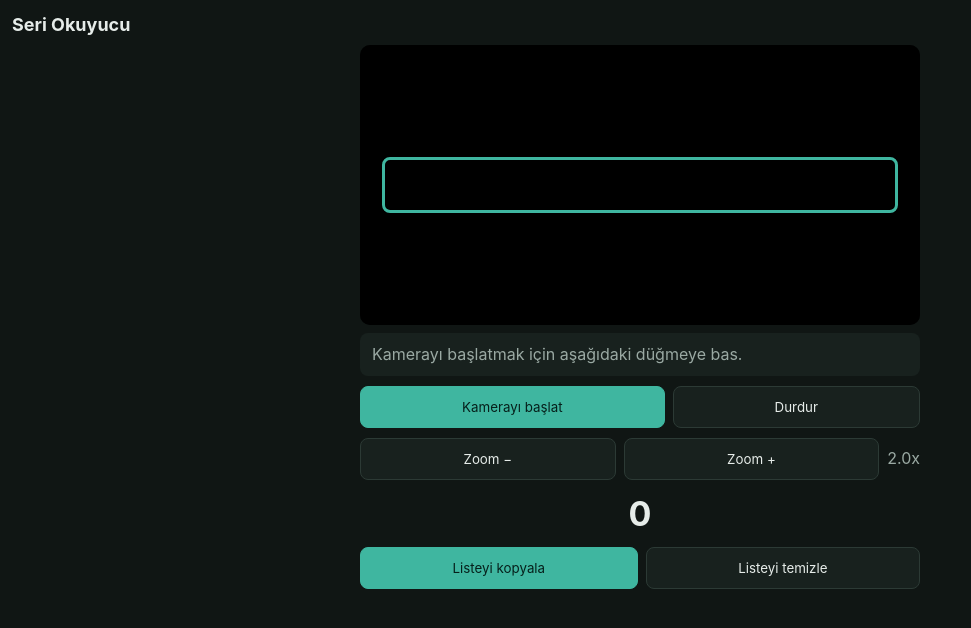
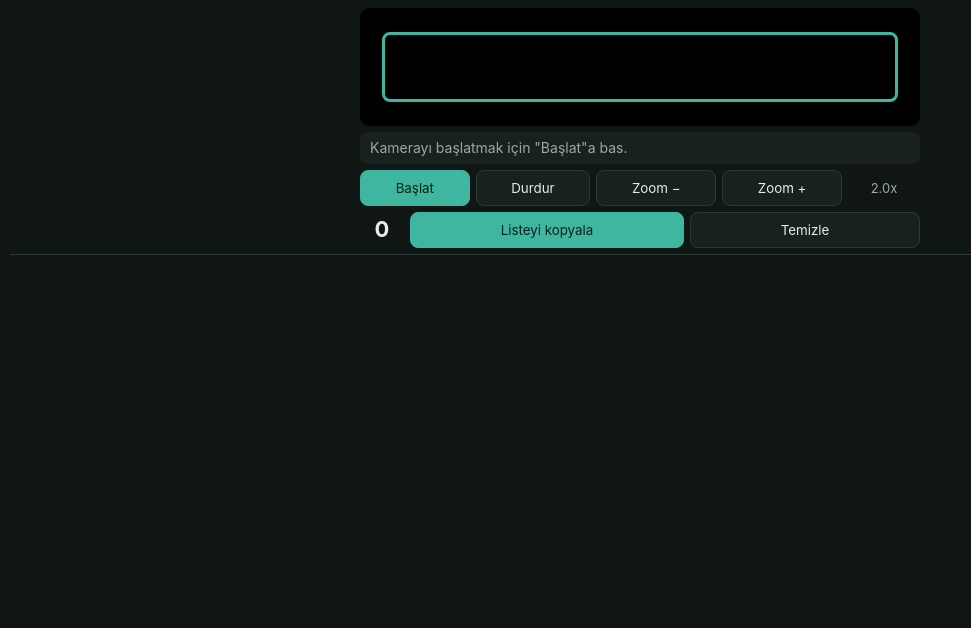
Before and after one commit to burock35/okuyucu, a plain HTML site: page index.html in a window 1280 px wide. Shown: the whole page, without its empty margins (0-971 px from the left). Drawn offline with Linux system fonts and the light colour scheme.

Commit message:
Add files via upload

```diff
--- a/index.html
+++ b/index.html
@@ -7,32 +7,32 @@
 <style>
 :root{--bg:#101614;--surface:#18211e;--ink:#e6ece9;--muted:#9aa9a3;--line:#2c3a35;--accent:#3fb6a0;--ok:#62c88a;--warn:#e0b04a}
 *{box-sizing:border-box}
-body{margin:0;background:var(--bg);color:var(--ink);font:16px/1.4 -apple-system,BlinkMacSystemFont,'Segoe UI',sans-serif;padding:max(12px,env(safe-area-inset-top)) max(12px,env(safe-area-inset-right)) max(12px,env(safe-area-inset-bottom)) max(12px,env(safe-area-inset-left))}
-h1{font-size:18px;margin:0 0 8px}
-.cam{position:relative;background:#000;border-radius:10px;overflow:hidden;max-width:560px;margin:0 auto}
-video{display:block;width:100%;transform-origin:50% 50%}
-.frame{position:absolute;left:4%;right:4%;top:40%;bottom:40%;border:3px solid var(--accent);border-radius:8px;box-shadow:0 0 0 999px rgba(0,0,0,.5);pointer-events:none}
+body{margin:0;background:var(--bg);color:var(--ink);font:16px/1.4 -apple-system,BlinkMacSystemFont,'Segoe UI',sans-serif;padding:0 max(10px,env(safe-area-inset-right)) max(12px,env(safe-area-inset-bottom)) max(10px,env(safe-area-inset-left))}
+#top{position:sticky;top:0;z-index:5;background:var(--bg);padding:max(8px,env(safe-area-inset-top)) 0 6px;border-bottom:1px solid var(--line)}
+.cam{position:relative;background:#000;border-radius:10px;overflow:hidden;max-width:560px;margin:0 auto;height:118px}
+video{position:absolute;inset:0;width:100%;height:100%;object-fit:cover;transform-origin:50% 50%}
+.frame{position:absolute;left:4%;right:4%;top:20%;bottom:20%;border:3px solid var(--accent);border-radius:8px;box-shadow:0 0 0 999px rgba(0,0,0,.5);pointer-events:none}
 .frame.hit{border-color:var(--ok)}
-.row{display:flex;gap:8px;flex-wrap:wrap;margin:10px 0;max-width:560px;margin-inline:auto}
-button{font:600 16px inherit;font-family:inherit;border:1px solid var(--line);background:var(--surface);color:var(--ink);padding:12px 16px;border-radius:8px;flex:1 1 auto}
+.row{display:flex;gap:6px;align-items:center;margin:6px auto 0;max-width:560px}
+button{font:600 14px inherit;font-family:inherit;border:1px solid var(--line);background:var(--surface);color:var(--ink);padding:9px 10px;border-radius:8px;flex:1 1 auto}
 button.primary{background:var(--accent);color:#06201b;border-color:var(--accent)}
-#msg{max-width:560px;margin:8px auto;padding:10px 12px;border-radius:8px;background:var(--surface);color:var(--muted)}
+#msg{max-width:560px;margin:6px auto 0;padding:6px 10px;border-radius:8px;background:var(--surface);color:var(--muted);font-size:14px}
 #msg.ok{color:var(--ok)}
 #msg.warn{color:var(--warn)}
+.count{flex:0 0 auto;font-size:22px;font-weight:700;min-width:44px;text-align:center}
+#zlab{flex:0 0 auto;color:var(--muted);font-size:13px;min-width:72px;text-align:center}
 .list{max-width:560px;margin:0 auto}
 .item{display:flex;justify-content:space-between;align-items:center;gap:8px;padding:8px 0;border-bottom:1px solid var(--line);font-family:ui-monospace,Menlo,monospace;font-size:15px;word-break:break-all}
 .item button{flex:0 0 auto;padding:6px 10px;font-size:14px}
-.count{font-size:34px;font-weight:700;text-align:center}
 </style>
 </head>
 <body>
-<h1>Seri Okuyucu</h1>
-<div class="cam"><video id="v" playsinline muted></video><div class="frame" id="f"></div></div>
-<div id="msg">Kamerayı başlatmak için aşağıdaki düğmeye bas.</div>
-<div class="row"><button class="primary" id="start">Kamerayı başlat</button><button id="stop">Durdur</button></div>
-<div class="row"><button id="zout">Zoom −</button><button id="zin">Zoom +</button><span id="zlab" style="align-self:center;color:var(--muted)">2.0x</span></div>
-<div class="count" id="count">0</div>
-<div class="row"><button class="primary" id="copy">Listeyi kopyala</button><button id="clear">Listeyi temizle</button></div>
+<div id="top">
+<div class="cam" id="cam"><video id="v" playsinline muted></video><div class="frame" id="f"></div></div>
+<div id="msg">Kamerayı başlatmak için "Başlat"a bas.</div>
+<div class="row"><button class="primary" id="start">Başlat</button><button id="stop">Durdur</button><button id="zout">Zoom −</button><button id="zin">Zoom +</button><span id="zlab">2.0x</span></div>
+<div class="row"><span class="count" id="count">0</span><button class="primary" id="copy">Listeyi kopyala</button><button id="clear">Temizle</button></div>
+</div>
 <div class="list" id="list"></div>
 <script src="https://cdn.jsdelivr.net/npm/@undecaf/zbar-wasm@0.11.0/dist/inlined/index.js"></script>
 <script src="https://cdn.jsdelivr.net/npm/@zxing/library@0.21.3/umd/index.min.js"></script>
@@ -100,7 +100,10 @@ async function start(){
     if(!running)return;
     try{
       if(v.videoWidth){
-        var vw=v.videoWidth,vh=v.videoHeight,cw=Math.round(vw*.92/dz),ch=Math.round(vh*.2/dz),cx=Math.round((vw-cw)/2),cy=Math.round((vh-ch)/2);
+        var vw=v.videoWidth,vh=v.videoHeight,bb=document.getElementById('cam').getBoundingClientRect();
+        var scl=Math.max(bb.width/vw,bb.height/vh);                         // object-fit:cover ölçeği
+        var cw=Math.min(vw,Math.round(vw*.92*(bb.width/(vw*scl))/dz)),ch=Math.min(vh,Math.round(bb.height*.6/(scl*dz)));
+        var cx=Math.round((vw-cw)/2),cy=Math.round((vh-ch)/2);
         var sc=Math.min(1,960/cw);cv.width=Math.round(cw*sc);cv.height=Math.round(ch*sc);
         ctx.drawImage(v,cx,cy,cw,ch,0,0,cv.width,cv.height);
         var code=null;
```
